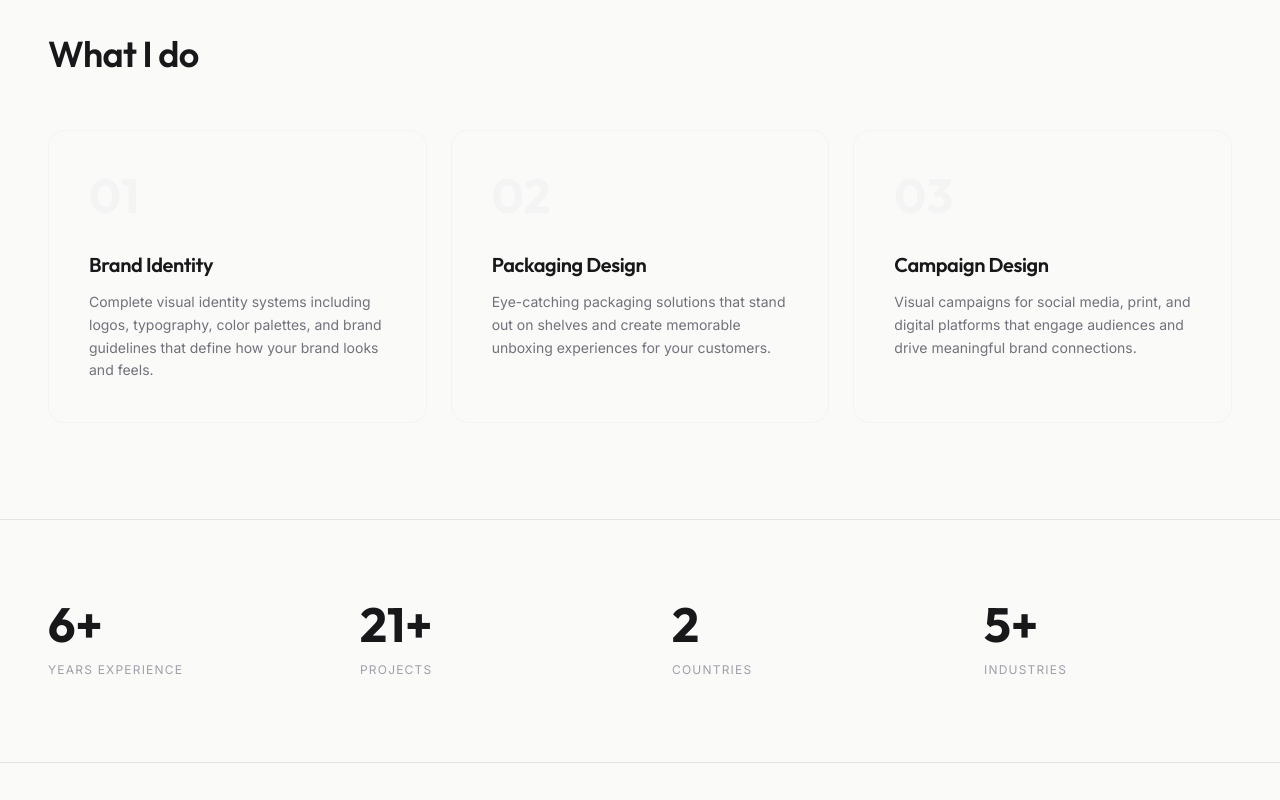
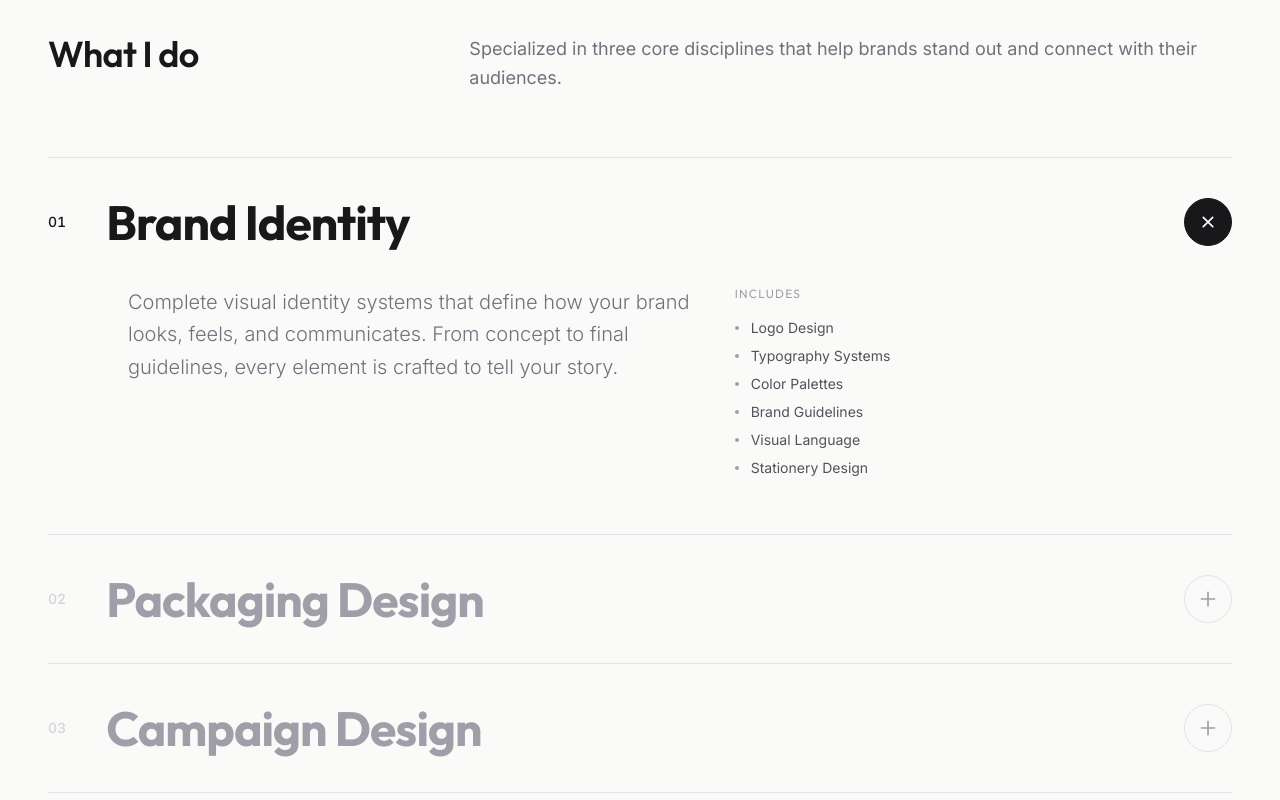
Before and after one commit to ameenmv/FARES, a Nuxt app: page /about in a window 1280 px wide. Shown: the part 1380-2180 px from the top of the page. Built offline with nearby package versions, Linux system fonts and the light colour scheme.

Commit message:
feat: interactive accordion services section with expand/collapse and includes list

```diff
--- a/pages/about.vue
+++ b/pages/about.vue
@@ -63,31 +63,102 @@
       </div>
     </section>
 
-    <!-- Services — 3-column cards -->
+    <!-- Services — interactive accordion rows -->
     <section class="container mx-auto px-6 lg:px-12 py-24 border-t border-zinc-200">
-      <div class="mb-14">
+      <div class="grid grid-cols-1 lg:grid-cols-12 gap-12 lg:gap-20 mb-16">
+        <div class="lg:col-span-4">
           <h2 ref="servicesLabelRef" class="text-3xl md:text-4xl font-heading font-semibold text-zinc-900" style="opacity: 0; transform: translateY(20px)">
             What I do
           </h2>
         </div>
+        <div class="lg:col-span-8">
+          <p ref="servicesDescRef" class="text-lg text-zinc-500 leading-relaxed" style="opacity: 0">
+            Specialized in three core disciplines that help brands stand out and connect with their audiences.
+          </p>
+        </div>
+      </div>
 
-      <div class="grid grid-cols-1 md:grid-cols-3 gap-6">
+      <div class="space-y-0">
         <div
           v-for="(service, index) in services"
           :key="index"
-          class="service-item group p-8 md:p-10 rounded-2xl border border-zinc-100 hover:bg-zinc-900 transition-all duration-500 cursor-default"
-          style="opacity: 0; transform: translateY(20px)"
+          class="service-row border-t border-zinc-200 group cursor-pointer"
+          :class="{ 'is-active': activeService === index }"
+          style="opacity: 0; transform: translateY(15px)"
+          @click="toggleService(index)"
+          @mouseenter="hoverService = index"
+          @mouseleave="hoverService = null"
         >
-          <span class="block text-5xl font-heading font-bold text-zinc-100 group-hover:text-zinc-700 transition-colors duration-500 mb-8">
+          <!-- Main row -->
+          <div class="py-8 md:py-10 flex items-center gap-6 md:gap-10">
+            <!-- Number -->
+            <span
+              class="text-sm font-medium tabular-nums transition-colors duration-500 flex-shrink-0"
+              :class="activeService === index ? 'text-zinc-900' : 'text-zinc-300'"
+            >
               {{ String(index + 1).padStart(2, '0') }}
             </span>
-          <h3 class="text-xl font-heading font-semibold text-zinc-900 group-hover:text-white transition-colors duration-500 mb-3">
+
+            <!-- Title -->
+            <h3
+              class="text-2xl md:text-4xl lg:text-5xl font-heading font-bold tracking-[-0.02em] transition-all duration-500 flex-1"
+              :class="[
+                activeService === index ? 'text-zinc-900' : 'text-zinc-400',
+                hoverService === index && activeService !== index ? 'text-zinc-600' : ''
+              ]"
+            >
               {{ service.title }}
             </h3>
-          <p class="text-zinc-500 text-sm leading-relaxed group-hover:text-zinc-400 transition-colors duration-500">
+
+            <!-- Toggle icon -->
+            <div
+              class="w-10 h-10 md:w-12 md:h-12 rounded-full border flex items-center justify-center flex-shrink-0 transition-all duration-500"
+              :class="activeService === index ? 'border-zinc-900 bg-zinc-900' : 'border-zinc-200 group-hover:border-zinc-400'"
+            >
+              <svg
+                class="w-4 h-4 md:w-5 md:h-5 transition-all duration-500"
+                :class="activeService === index ? 'text-white rotate-45' : 'text-zinc-400'"
+                fill="none"
+                viewBox="0 0 24 24"
+                stroke="currentColor"
+                stroke-width="2"
+              >
+                <path stroke-linecap="round" stroke-linejoin="round" d="M12 4v16m8-8H4" />
+              </svg>
+            </div>
+          </div>
+
+          <!-- Expandable content -->
+          <div
+            :ref="(el) => { if (el) serviceContentRefs[index] = el as HTMLElement }"
+            class="overflow-hidden"
+            :style="{ height: activeService === index ? 'auto' : '0px' }"
+          >
+            <div class="pb-10 md:pb-14 pl-10 md:pl-20 pr-16 md:pr-24">
+              <div class="grid grid-cols-1 md:grid-cols-12 gap-8">
+                <div class="md:col-span-7">
+                  <p class="text-lg md:text-xl text-zinc-500 leading-relaxed font-light">
                     {{ service.description }}
                   </p>
                 </div>
+                <div class="md:col-span-5">
+                  <h4 class="text-xs uppercase tracking-widest text-zinc-400 mb-4">Includes</h4>
+                  <ul class="space-y-2">
+                    <li
+                      v-for="item in service.includes"
+                      :key="item"
+                      class="text-sm text-zinc-600 flex items-center gap-3"
+                    >
+                      <span class="w-1 h-1 rounded-full bg-zinc-400 flex-shrink-0" />
+                      {{ item }}
+                    </li>
+                  </ul>
+                </div>
+              </div>
+            </div>
+          </div>
+        </div>
+        <div class="border-t border-zinc-200" />
       </div>
     </section>
 
@@ -175,15 +246,18 @@ const bioPoints = [
 const services = [
   {
     title: 'Brand Identity',
-    description: 'Complete visual identity systems including logos, typography, color palettes, and brand guidelines that define how your brand looks and feels.',
+    description: 'Complete visual identity systems that define how your brand looks, feels, and communicates. From concept to final guidelines, every element is crafted to tell your story.',
+    includes: ['Logo Design', 'Typography Systems', 'Color Palettes', 'Brand Guidelines', 'Visual Language', 'Stationery Design'],
   },
   {
     title: 'Packaging Design',
-    description: 'Eye-catching packaging solutions that stand out on shelves and create memorable unboxing experiences for your customers.',
+    description: 'Eye-catching packaging solutions that stand out on shelves and create memorable unboxing experiences. Design that transforms products into brand experiences.',
+    includes: ['Product Packaging', 'Label Design', 'Box & Bag Design', 'Mockup Presentations', 'Print-Ready Files', 'Material Consultation'],
   },
   {
     title: 'Campaign Design',
-    description: 'Visual campaigns for social media, print, and digital platforms that engage audiences and drive meaningful brand connections.',
+    description: 'Visual campaigns for social media, print, and digital platforms that engage audiences and drive meaningful brand connections across all touchpoints.',
+    includes: ['Social Media Assets', 'Print Campaigns', 'Digital Advertising', 'Event Collateral', 'Motion Graphics', 'Content Strategy'],
   },
 ]
 
@@ -205,12 +279,21 @@ const industries = [
   'Cultural Events',
 ]
 
+const activeService = ref(0) // First one open by default
+const hoverService = ref<number | null>(null)
+const serviceContentRefs = ref<HTMLElement[]>([])
+
+function toggleService(index: number) {
+  activeService.value = activeService.value === index ? -1 : index
+}
+
 const introRef = ref<HTMLElement>()
 const titleRef = ref<HTMLElement>()
 const photoRef = ref<HTMLElement>()
 const lineRef = ref<HTMLElement>()
 const bioLabelRef = ref<HTMLElement>()
 const servicesLabelRef = ref<HTMLElement>()
+const servicesDescRef = ref<HTMLElement>()
 const industriesLabelRef = ref<HTMLElement>()
 const statsRef = ref<HTMLElement>()
 
@@ -246,6 +329,14 @@ onMounted(() => {
       }
     })
 
+    // Services description
+    if (servicesDescRef.value) {
+      gsap.to(servicesDescRef.value, {
+        opacity: 1, duration: 0.7, ease: 'power3.out',
+        scrollTrigger: { trigger: servicesDescRef.value, start: 'top 90%', toggleActions: 'play none none none' },
+      })
+    }
+
     // Bio items
     const bioItems = document.querySelectorAll('.bio-item')
     bioItems.forEach((item) => {
@@ -255,11 +346,11 @@ onMounted(() => {
       })
     })
 
-    // Service items
-    const serviceItems = document.querySelectorAll('.service-item')
-    serviceItems.forEach((item) => {
+    // Service rows
+    const serviceRows = document.querySelectorAll('.service-row')
+    serviceRows.forEach((item, i) => {
       gsap.to(item, {
-        y: 0, opacity: 1, duration: 0.6, ease: 'power3.out',
+        y: 0, opacity: 1, duration: 0.6, delay: i * 0.1, ease: 'power3.out',
         scrollTrigger: { trigger: item, start: 'top 95%', toggleActions: 'play none none none' },
       })
     })
```
Lines whose indentation alone changed are shown as unchanged.
